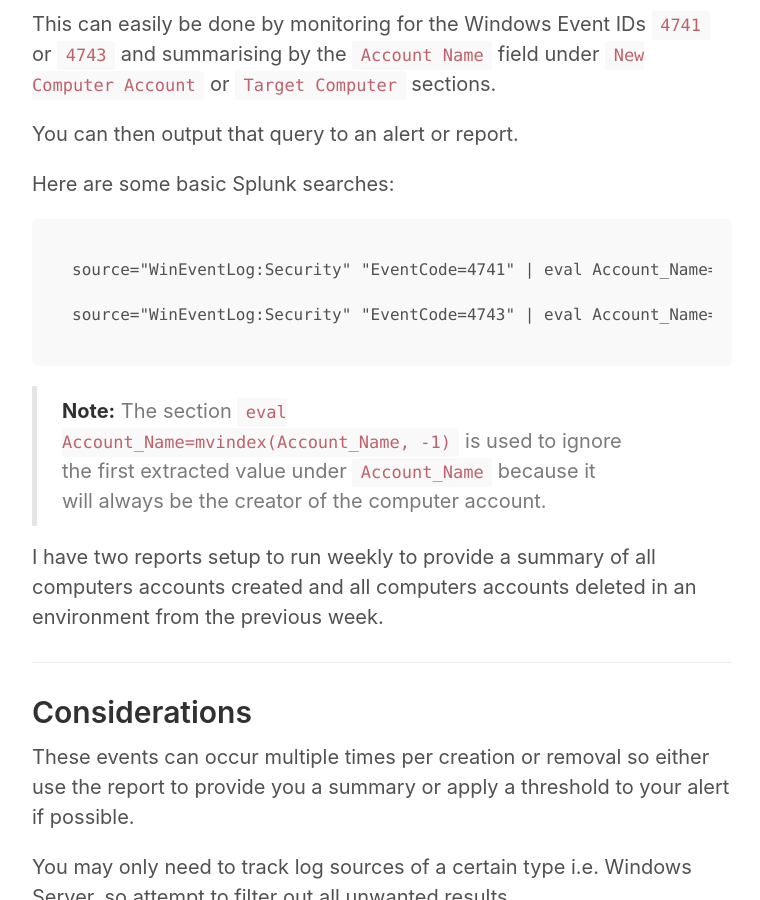
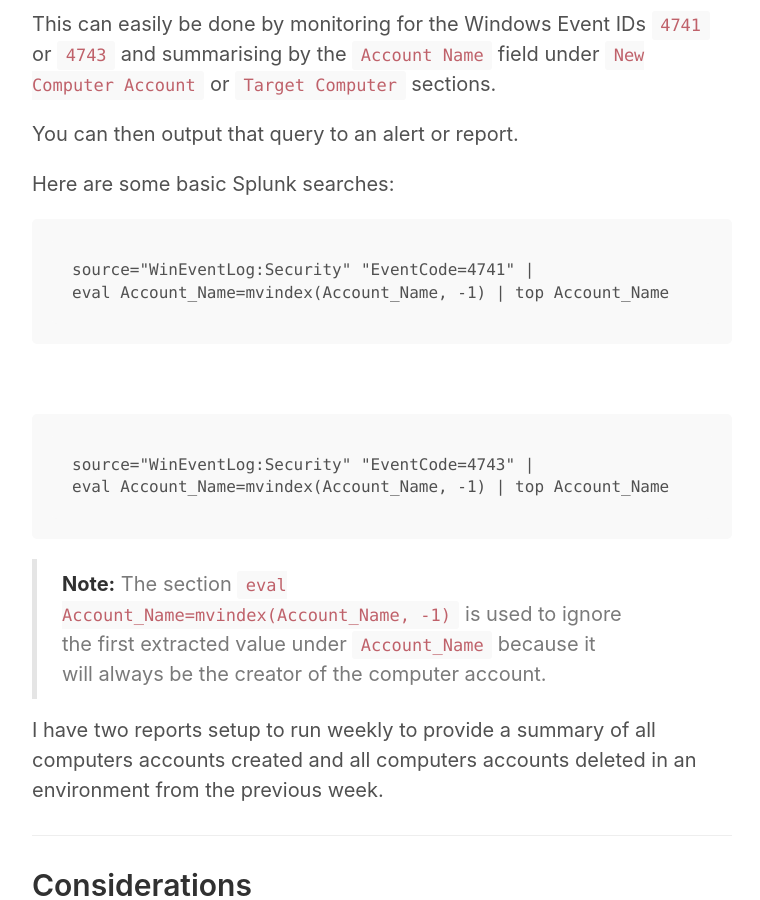
Before and after one commit to 4A616D6573/4A616D6573.com, a Jekyll site: the page built from _posts/2017-05-19-track-log-sources-using-windows-events.md, in a window 1280 px wide and 900 px high, scrolled down 1443 px. Shown: the whole window, without its empty margins (258-1018 px from the left). Built offline with Jekyll 4.4.1, drawn with Linux system fonts in a browser that asks for light colours.

Commit message:
Fix: Tabbed <code> to fit within 700px

```diff
--- a/_posts/2017-05-19-track-log-sources-using-windows-events.md
+++ b/_posts/2017-05-19-track-log-sources-using-windows-events.md
@@ -44,9 +44,13 @@ You can then output that query to an alert or report.
 
 Here are some basic Splunk searches:
 
-    source="WinEventLog:Security" "EventCode=4741" | eval Account_Name=mvindex(Account_Name, -1) | top Account_Name
+    source="WinEventLog:Security" "EventCode=4741" |
+    eval Account_Name=mvindex(Account_Name, -1) | top Account_Name
 
-    source="WinEventLog:Security" "EventCode=4743" | eval Account_Name=mvindex(Account_Name, -1) | top Account_Name
+<br>
+
+    source="WinEventLog:Security" "EventCode=4743" |
+    eval Account_Name=mvindex(Account_Name, -1) | top Account_Name
 
 > **Note:** The section `eval Account_Name=mvindex(Account_Name, -1)` is used to ignore the first extracted value under `Account_Name` because it will always be the creator of the computer account.
 
```
